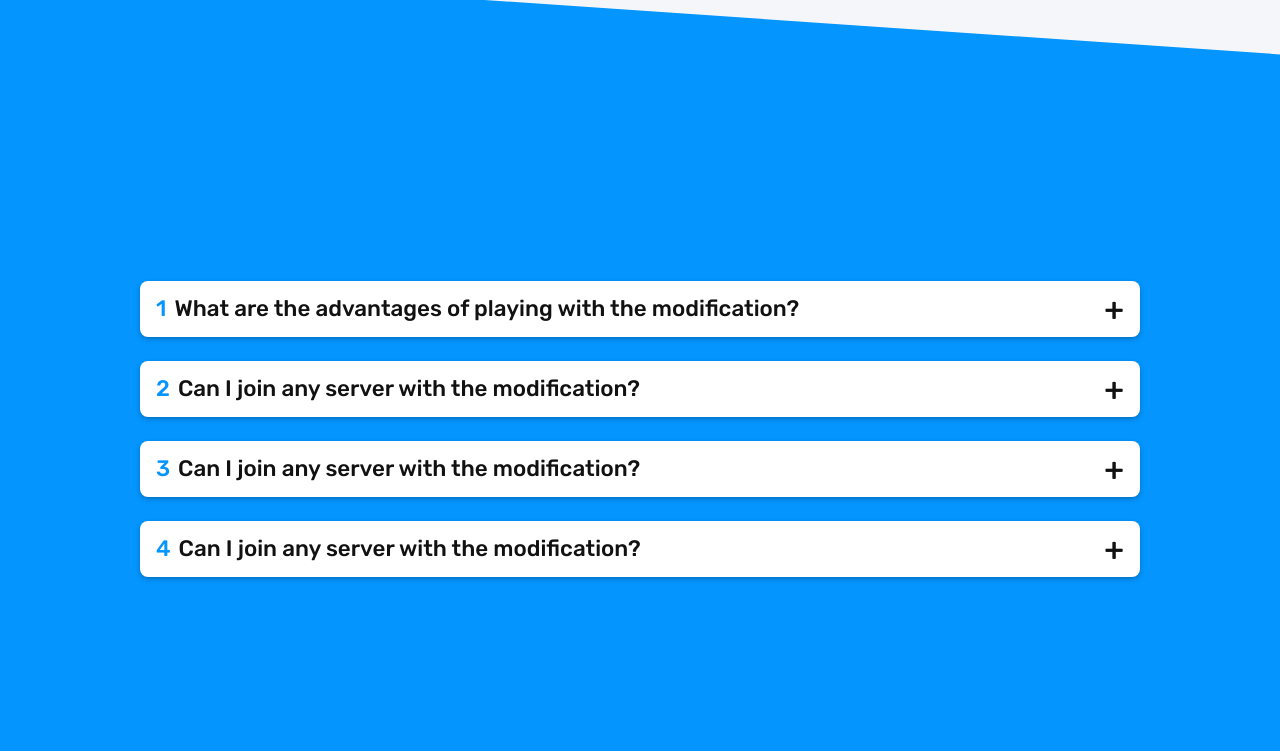
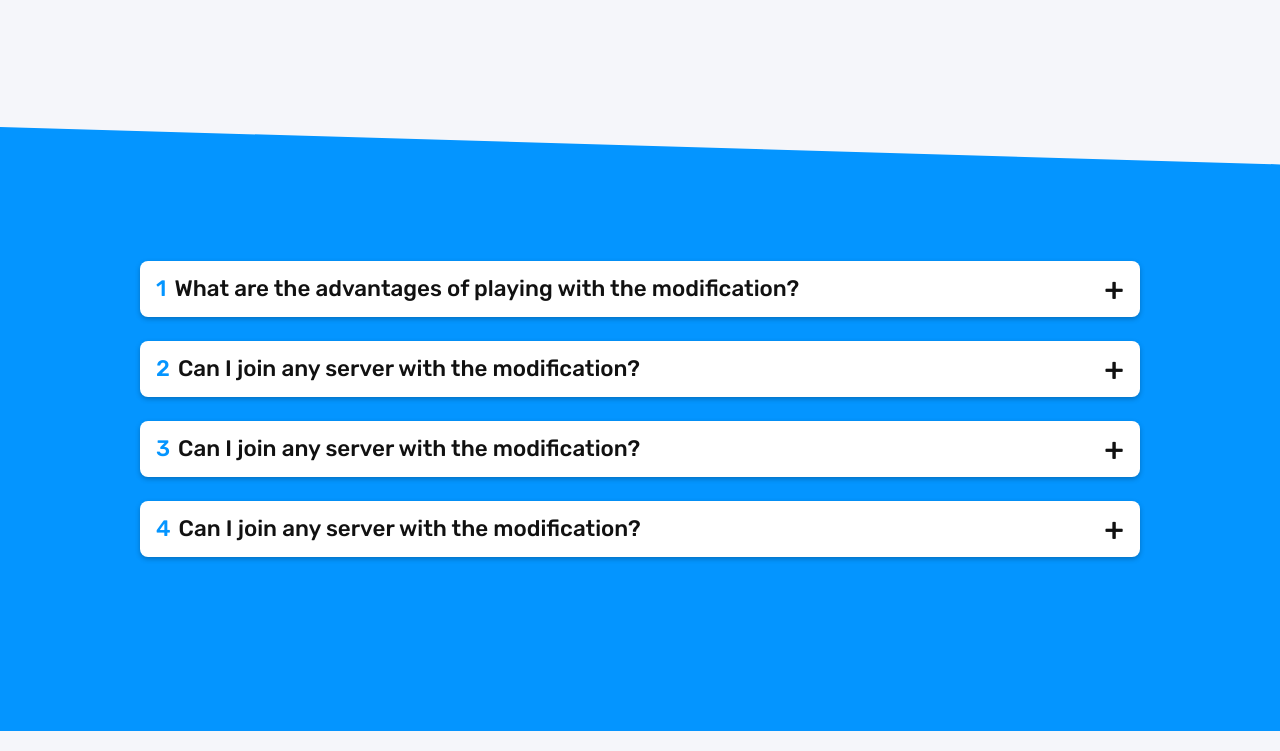
Before and after one commit to DragonflyClient/web-core, a plain HTML site: page index.html in a window 1280 px wide. Shown: the part 1947-2698 px from the top of the page. Drawn offline with nearby package versions, Linux system fonts and the light colour scheme; some packages are replaced by stand-ins of ours; a script that the page names is missing.

Commit message:
Bug fixes + improvements ;)

```diff
--- a/css/style.css
+++ b/css/style.css
@@ -26,6 +26,8 @@ font-family: Rubik;
     background-color: #f5f6fa;
     overflow-x: hidden;
 }
+
+
 /* GLOBAL CLASSES */
 
 a {
@@ -44,6 +46,8 @@ font-weight: 500;
     letter-spacing: -3px;
     text-transform: uppercase;
 }
+
+
 /* /GLOBAL CLASSES */
 
 .pre-loader {
@@ -463,12 +467,14 @@ transform-origin: left;
 .slider-wrapper {
     z-index: 99;
 }
+
+
 /* FAQ Section */
 
 .faq {
     margin: 200px 0;
     margin-bottom: 0;
-padding: 80px 0 150px;
+    padding: 0px 0 150px;
     height: 100%;
     top: 00px;
     z-index: 0;
@@ -479,11 +485,11 @@ background-color: var(--clr-primary);
 .faq::before {
     content: '';
     width: 100%;
-height: 175px;
+    height: 75px;
     clip-path: polygon(0 0, 100% 50%, 100% 100%, 0% 100%);
     -webkit-clip-path: polygon(0 0, 100% 50%, 100% 100%, 0% 100%);
     position: absolute;
-top: -170px;
+    top: -70px;
     background-color: var(--clr-primary);
 }
 
@@ -626,7 +632,11 @@ cursor: pointer;
 #prevBtn {
     left: 20px;
 }
+
+
 /* Media Queries */
+
+
 /* height */
 
 @media (max-height: 750px) {
@@ -651,6 +661,8 @@ left: 20px;
         margin-top: 150px;
     }
 }
+
+
 /* width */
 
 @media (max-width: 640px) {
@@ -773,6 +785,9 @@ left: 20px;
     }
     .desc p {
         font-size: 20px;
+    }
+    .features {
+        margin-top: 60px;
     }
     .pnf-wrapper h1 {
         font-size: 150px;
```
Lines whose indentation alone changed are shown as unchanged.
